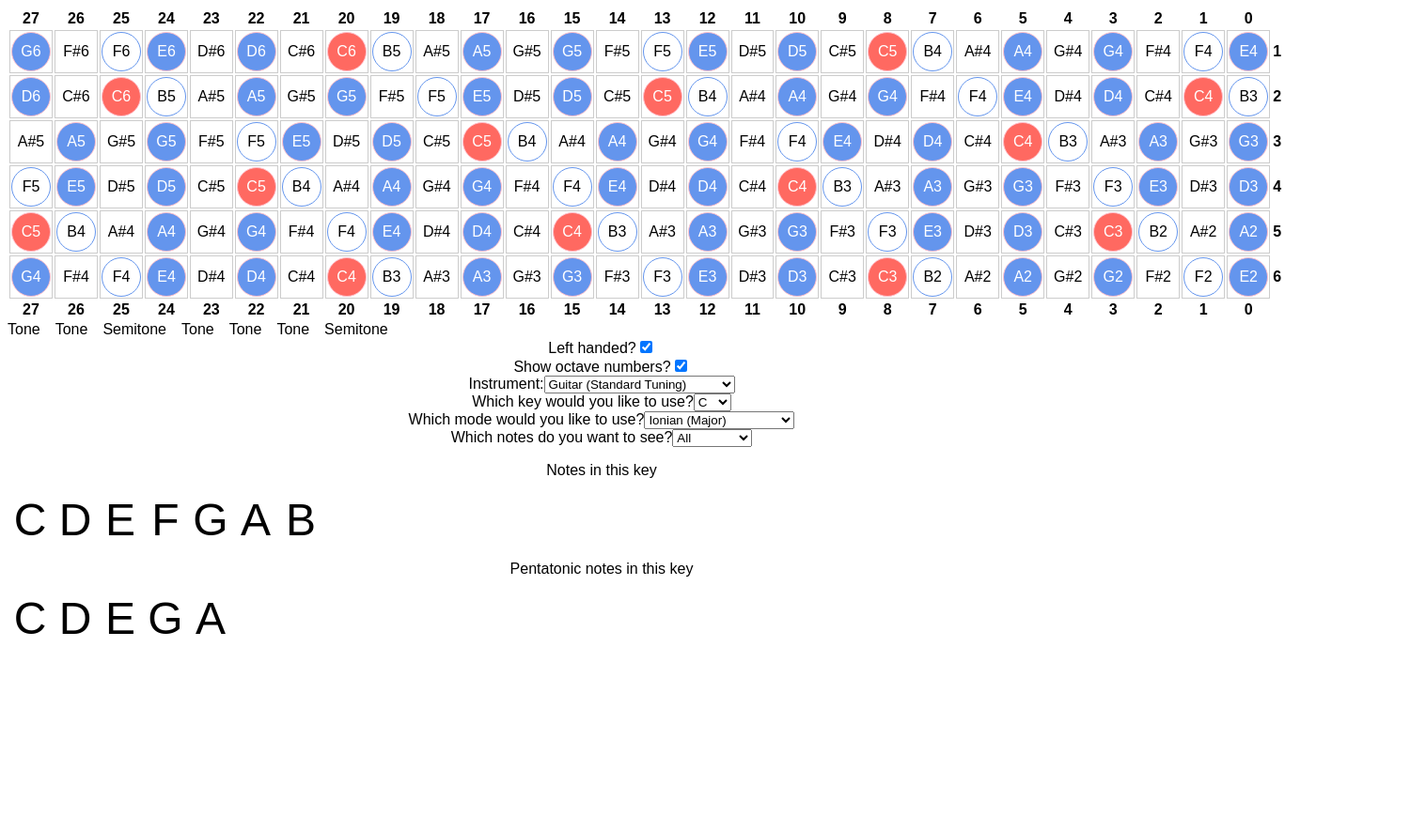
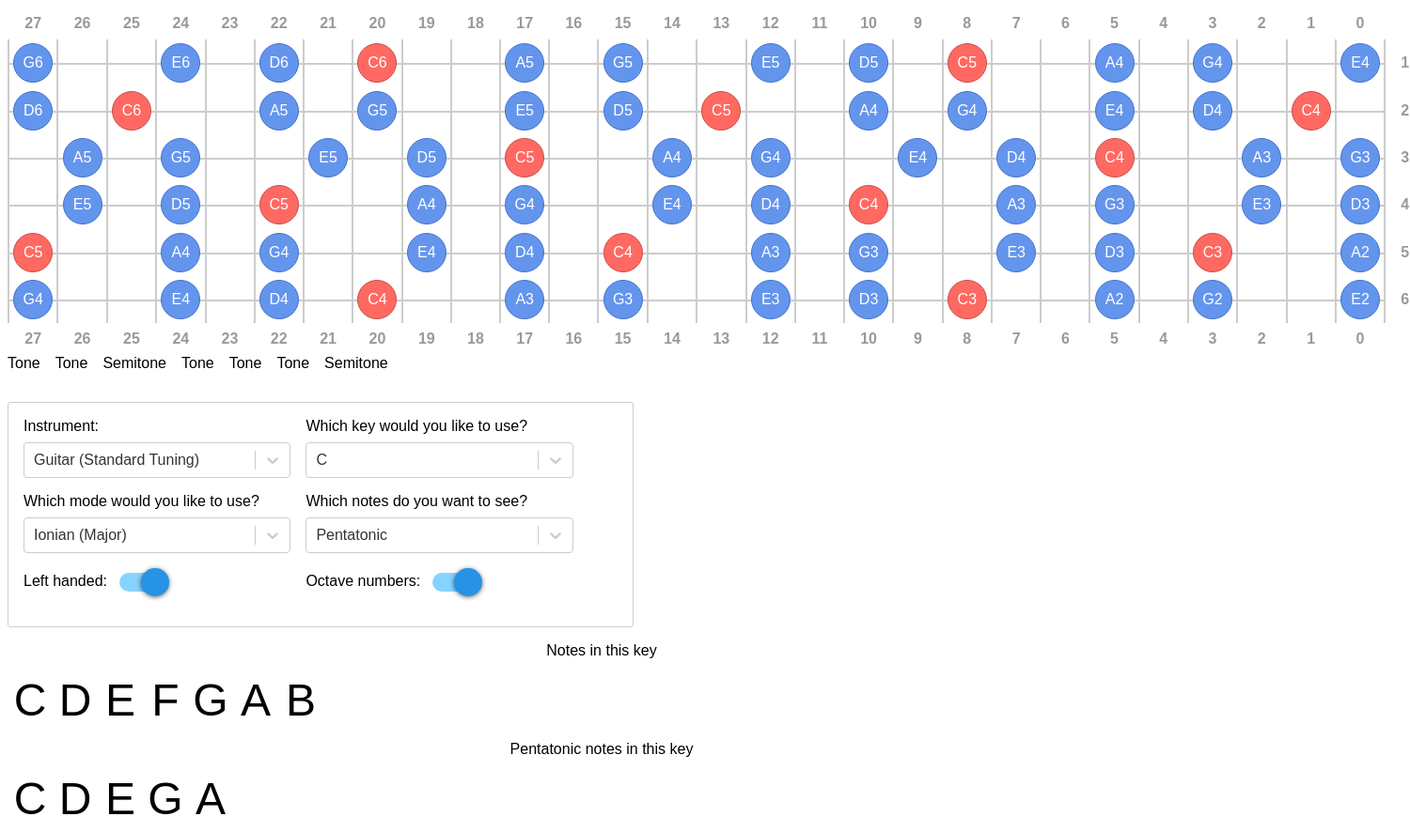
Before and after one commit to JamieDixon/scales-learning, a React app: page / in a window 1280 px wide. Shown: the whole page at 94% size, 1500 px wide, since content can reach past the window. Before the commit the page ends 800 px from the top, so only its background shows below. Built offline with nearby package versions, Linux system fonts and the light colour scheme.

Commit message:
Style the fretboard and options box

```diff
--- a/package.json
+++ b/package.json
@@ -8,7 +8,9 @@
     "prettier": "1.17.0",
     "react": "16.8.6",
     "react-dom": "16.8.6",
-    "react-scripts": "2.1.8"
+    "react-scripts": "2.1.8",
+    "react-select": "^2.4.3",
+    "react-switch": "^5.0.0"
   },
   "devDependencies": {
     "typescript": "3.3.3"
--- a/src/index.js
+++ b/src/index.js
@@ -2,6 +2,8 @@ import React, { useState } from 'react';
 import ReactDOM from 'react-dom';
 import { getNotesForKey, generateIntervals } from './notes';
 import { playNote } from './music';
+import Switch from 'react-switch';
+import Select from 'react-select';
 import './styles.css';
 
 // Interval offsets fron ionian major mode
@@ -72,10 +74,32 @@ const getNaturalOrSharp = notes => {
   return natural || sharp;
 };
 
+const Switcher = ({ onChange, checked }) => (
+  <Switch
+    checked={checked}
+    onChange={onChange}
+    onColor="#86d3ff"
+    onHandleColor="#2693e6"
+    handleDiameter={30}
+    uncheckedIcon={false}
+    checkedIcon={false}
+    boxShadow="0px 1px 5px rgba(0, 0, 0, 0.6)"
+    activeBoxShadow="0px 0px 1px 10px rgba(0, 0, 0, 0.2)"
+    height={20}
+    width={48}
+  />
+);
+
 function App() {
   // all || diatonic || pentatonic
-  const [notesToShow, setNotesToShow] = useState('all');
-  const [modeName, setModeName] = useState('ionian');
+  const [notesToShow, setNotesToShow] = useState({
+    value: 'pentatonic',
+    label: 'Pentatonic'
+  });
+  const [modeName, setModeName] = useState({
+    value: 'ionian',
+    label: 'Ionian (Major)'
+  });
   const [keyNote, setKeyNote] = useState('C');
   const [isLeftHanded, setIsLeftHanded] = useState(true);
   const [showOctaveNumbers, setShowOctaveNumbers] = useState(true);
@@ -86,14 +110,16 @@ function App() {
 
   const handedFunc = isLeftHanded ? reverse : id;
 
-  const stringOpenNotes = instrument.notes
+  const stringOpenNotes = instrument.notes;
 
   const fretCount = 27;
 
-  const mode = modes[modeName];
+  const mode = modes[modeName.value];
   const modedIntervals = generateIntervals(intervals, mode);
   const notesInKey = getNotesForKey(keyNote, mode, modedIntervals, notes);
-  const pentatonicNotes = pentatonic[modeName].map(n => notesInKey[n - 1]);
+  const pentatonicNotes = pentatonic[modeName.value].map(
+    n => notesInKey[n - 1]
+  );
 
   const frets = handedFunc(
     Array(fretCount + 1)
@@ -167,11 +193,7 @@ function App() {
                   noteOptions.split('/').includes(note)
                 );
 
-                let hideNote = !foundInKey && notesToShow !== 'all';
-
-                if (hideNote) {
-                  return <td key={reactKey} />;
-                }
+                let hideNote = !foundInKey && notesToShow.value !== 'all';
 
                 let nextNote = noteOptions;
 
@@ -183,10 +205,19 @@ function App() {
                   noteOptions.split('/').includes(note)
                 );
 
-                hideNote = !isPentNote && notesToShow === 'pentatonic';
+                hideNote =
+                  hideNote ||
+                  (!isPentNote && notesToShow.value === 'pentatonic');
 
                 if (hideNote) {
-                  return <td key={reactKey} />;
+                  return (
+                    <td className="hidden-note" key={reactKey}>
+                      <div className="note">
+                        {nextNote}
+                        {showOctaveNumbers ? octave : ''}
+                      </div>
+                    </td>
+                  );
                 }
 
                 const isRootNote = noteOptions.split('/').includes(keyNote);
@@ -209,7 +240,7 @@ function App() {
                   </td>
                 );
               })}
-							<th>{i + 1}</th>
+              <th class="string-number">{i + 1}</th>
             </tr>
           ))}
         </tbody>
@@ -229,96 +260,85 @@ function App() {
             <li>{int}</li>
           ))}
       </ul>
-
+      <div class="options">
         <div>
-        <label htmlFor="handed">Left handed?</label>
-        <input
-          type="checkbox"
-          id="handed"
-          checked={isLeftHanded}
-          onChange={e => setIsLeftHanded(e.target.checked)}
+          <label htmlFor="instrument">Instrument:</label>
+          <Select
+            value={{ value: instrument.key, label: instrument.label }}
+            options={Object.entries(openNotes).reduce(
+              (agg, [value, item]) => [...agg, { value, label: item.label }],
+              []
+            )}
+            onChange={({ value }) =>
+              setInstrument({ key: value, ...openNotes[value] })
+            }
           />
         </div>
 
         <div>
-        <label htmlFor="handed">Show octave numbers?</label>
-        <input
-          type="checkbox"
-          id="handed"
-          checked={showOctaveNumbers}
-          onChange={e => setShowOctaveNumbers(e.target.checked)}
+          <label htmlFor="which-key">Which key would you like to use?</label>
+          <Select
+            value={{ value: keyNote, label: keyNote }}
+            options={[
+              'A',
+              'A#',
+              'B',
+              'C',
+              'C#',
+              'D',
+              'D#',
+              'E',
+              'F',
+              'F#',
+              'G',
+              'G#'
+            ].map(x => ({ value: x, label: x }))}
+            onChange={e => setKeyNote(e.value)}
+          />
+        </div>
+        <div>
+          <label htmlFor="which-mode">Which mode would you like to use?</label>{' '}
+          <Select
+            id="which-mode"
+            value={modeName}
+            options={[
+              { value: 'ionian', label: 'Ionian (Major)' },
+              { value: 'dorian', label: 'Dorian' },
+              { value: 'phrygian', label: 'Phrygian' },
+              { value: 'lydian', label: 'Lydian' },
+              { value: 'mixolydian', label: 'Mixolydian' },
+              { value: 'aeolian', label: 'Aeolian (Natural Minor)' }
+            ]}
+            onChange={setModeName}
           />
         </div>
 
         <div>
-        <label htmlFor="instrument">Instrument:</label>
-        <select
-          id="instrument"
-          value={instrument.key}
-          onChange={e =>
-            setInstrument({
-              key: e.target.value,
-              ...openNotes[e.target.value]
-            })
-          }
-        >
-          {Object.entries(openNotes).map(([key, value]) => (
-            <option value={key}>{value.label}</option>
-          ))}
-        </select>
+          <label htmlFor="which-notes">Which notes do you want to see?</label>
+          <Select
+            value={notesToShow}
+            options={[
+              { value: 'all', label: 'All' },
+              { value: 'diatonic', label: 'Diatonic' },
+              { value: 'pentatonic', label: 'Pentatonic' }
+            ]}
+            onChange={setNotesToShow}
+          />
         </div>
 
-      <div>
-        <label htmlFor="which-key">Which key would you like to use?</label>
-        <select
-          id="which-key"
-          value={keyNote}
-          onChange={e => setKeyNote(e.target.value)}
-        >
-          <option>A</option>
-          <option>A#</option>
-          <option>B</option>
-          <option>C</option>
-          <option>C#</option>
-          <option>D</option>
-          <option>D#</option>
-          <option>E</option>
-          <option>F</option>
-          <option>F#</option>
-          <option>G</option>
-          <option>G#</option>
-        </select>
+        <div class="inline">
+          <label htmlFor="handed">Left handed:</label>
+          <Switcher checked={isLeftHanded} onChange={setIsLeftHanded} />
         </div>
 
-      <div>
-        <label htmlFor="which-mode">Which mode would you like to use?</label>
-        <select
-          id="which-mode"
-          value={modeName}
-          onChange={e => setModeName(e.target.value)}
-        >
-          <option value="ionian">Ionian (Major)</option>
-          <option value="dorian">Dorian</option>
-          <option value="phrygian">Phrygian</option>
-          <option value="lydian">Lydian</option>
-          <option value="mixolydian">Mixolydian</option>
-          <option value="aeolian">Aeolian (Natural Minor)</option>
-        </select>
+        <div class="inline">
+          <label htmlFor="handed">Octave numbers:</label>
+          <Switcher
+            checked={showOctaveNumbers}
+            onChange={setShowOctaveNumbers}
+          />
         </div>
-
-      <div>
-        <label htmlFor="which-notes">Which notes do you want to see?</label>
-        <select
-          id="which-notes"
-          value={notesToShow}
-          onChange={e => setNotesToShow(e.target.value)}
-        >
-          <option value="all">All</option>
-          <option value="diatonic">Diatonic</option>
-          <option value="pentatonic">Pentatonic</option>
-        </select>
       </div>
-
       <p>Notes in this key</p>
       <ul className="scale-notes">
         {notesInKey.map(n => (
--- a/src/styles.css
+++ b/src/styles.css
@@ -3,29 +3,65 @@
   text-align: center;
 }
 
+table {
+  border-collapse: collapse;
+}
 table td {
+  position: relative;
   text-align: center;
+  border-left: 2px solid #ccc;
+  min-width: 3em;
+  min-height: 3em;
+  margin: 0;
+}
+
+table td::before {
+  position: absolute;
+  content: '';
   border: 1px solid #ccc;
-  min-width: 2.6em;
-  min-height: 2.6em;
+  width: 100%;
+  left: 0;
+  top: 50%;
+	z-index: -1;
+}
+
+table tr th {
+	color: #999;
+}
+
+table tr th.string-number {
+	padding-left: 1em;
+	border-left: 2px solid #ccc;
+}
+
+thead tr th,
+tfoot tr th {
+  padding-bottom: 0.5em;
+  padding-top: 0.5em;
 }
 
 .note {
   transition: all 1s;
   cursor: pointer;
+  color: #999;
+  margin: 0.2em;
+	background: #fff;
+	font-size: 0.8em;
 }
 
 .in-key {
+	font-size: 1em;
   display: flex;
   align-items: center;
   justify-content: center;
   border-radius: 50%;
   width: 2.5em;
   height: 2.5em;
-  border: 1px solid pink;
+  border: 1px solid #4373cc;
 }
 
 .dia {
+	background: #fff;
   border: 1px solid #6495ed;
 }
 
@@ -48,6 +84,12 @@ table td {
 
 .root {
   background: #ff6961;
+  border-color: #c9504a;
+}
+
+.hidden-note .note {
+  opacity: 0;
+	cursor: default;
 }
 
 .chord {
@@ -64,3 +106,36 @@ table td {
 .interval-names li {
   margin-right: 1em;
 }
+
+.options {
+  display: flex;
+  flex-wrap: wrap;
+  width: 50%;
+  text-align: left;
+  margin-top: 2em;
+  padding: 1em;
+  border: 1px solid #ccc;
+	border-radius: 3px;
+}
+
+.options label {
+  display: block;
+  margin-bottom: 0.5em;
+}
+.options > div {
+  width: 45%;
+  margin-right: 1em;
+  margin-bottom: 1em;
+  display: flex;
+  flex-direction: column;
+}
+
+.options .inline {
+  flex-direction: row;
+}
+
+.options .inline label {
+  margin: 0;
+  margin-right: 0.5em;
+  padding-top: 0.3em;
+}
```
Also changed, not shown: 1 other file. Lines whose indentation alone changed are shown as unchanged.
